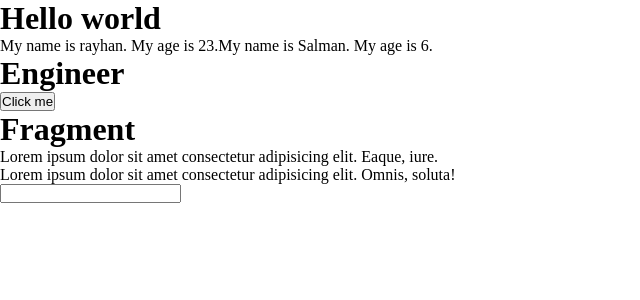
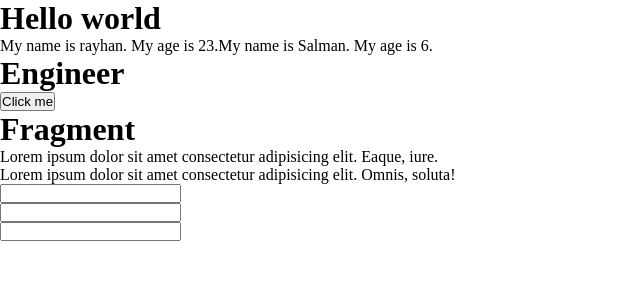
Before and after one commit to SayedUddinRayhan/React-Learning, a React (Create React App) app in the folder 01/first_app/: page / in a window 1280 px wide. Shown: the top 300 px of the page, without its empty margins (0-640 px from the left). Built offline with nearby package versions, Linux system fonts and the light colour scheme.

Commit message:
Added onFocus, onBlur event

```diff
--- a/01/first_app/src/Pages/Clipboard.jsx
+++ b/01/first_app/src/Pages/Clipboard.jsx
@@ -11,6 +11,14 @@ let cut = () => {
 let paste = () => {
     alert("Text paste successfully")
 }
+
+let focus = () => {
+    alert("Focused")
+}
+
+let blur = () => {
+    alert("Blur")
+}
 function Clipboard() {
     return (
         <div>
@@ -18,6 +26,10 @@ function Clipboard() {
 
             <p onCut={cut}>Lorem ipsum dolor sit amet consectetur adipisicing elit. Omnis, soluta!</p>
             <input onPaste={paste} type="text" />
+            <br />
+            <input type='text' onFocus={focus}></input>
+            <br />
+            <input onBlur={blur} type="text" name="" id="" />
 
         </div>
     )
```
